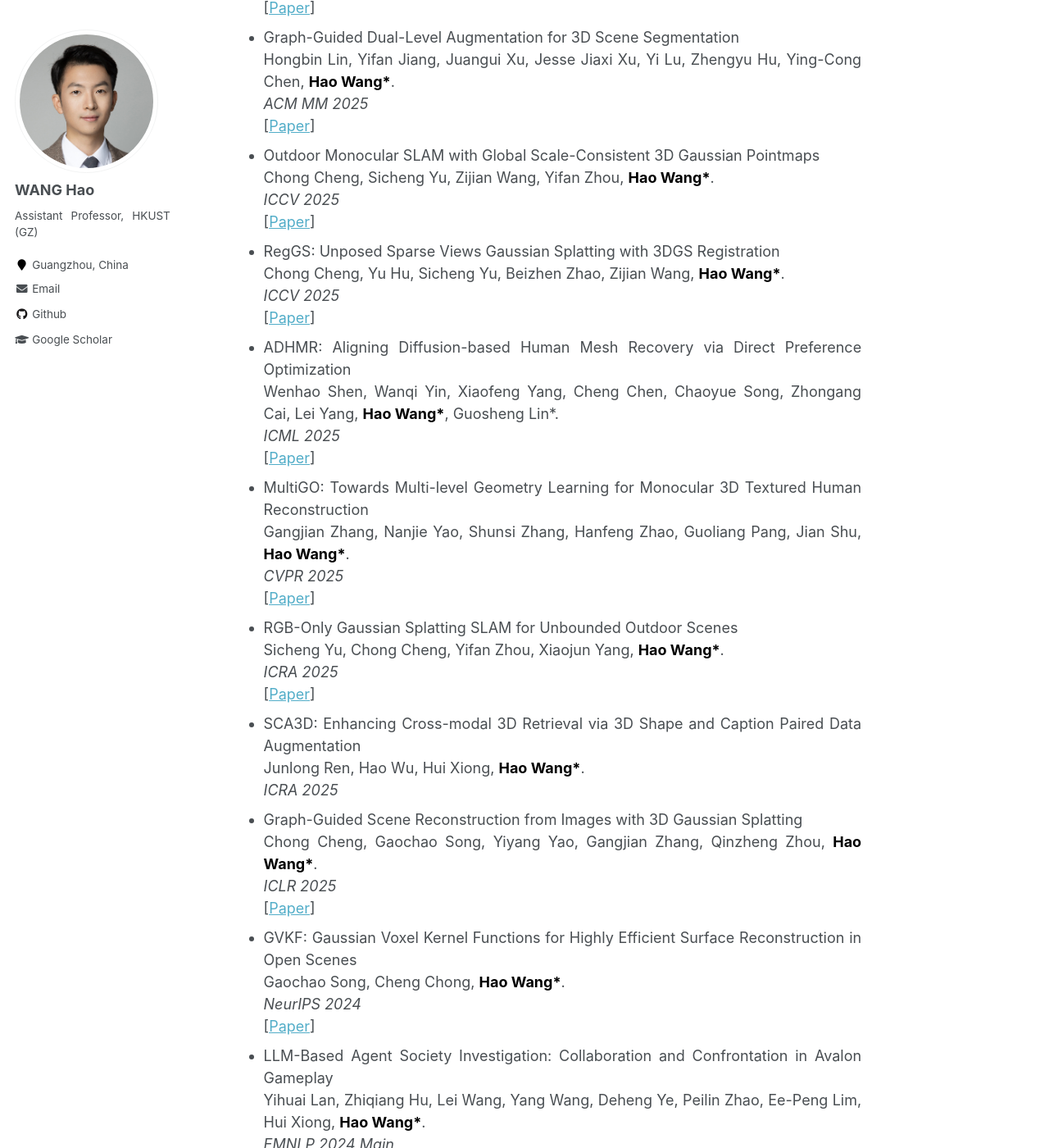
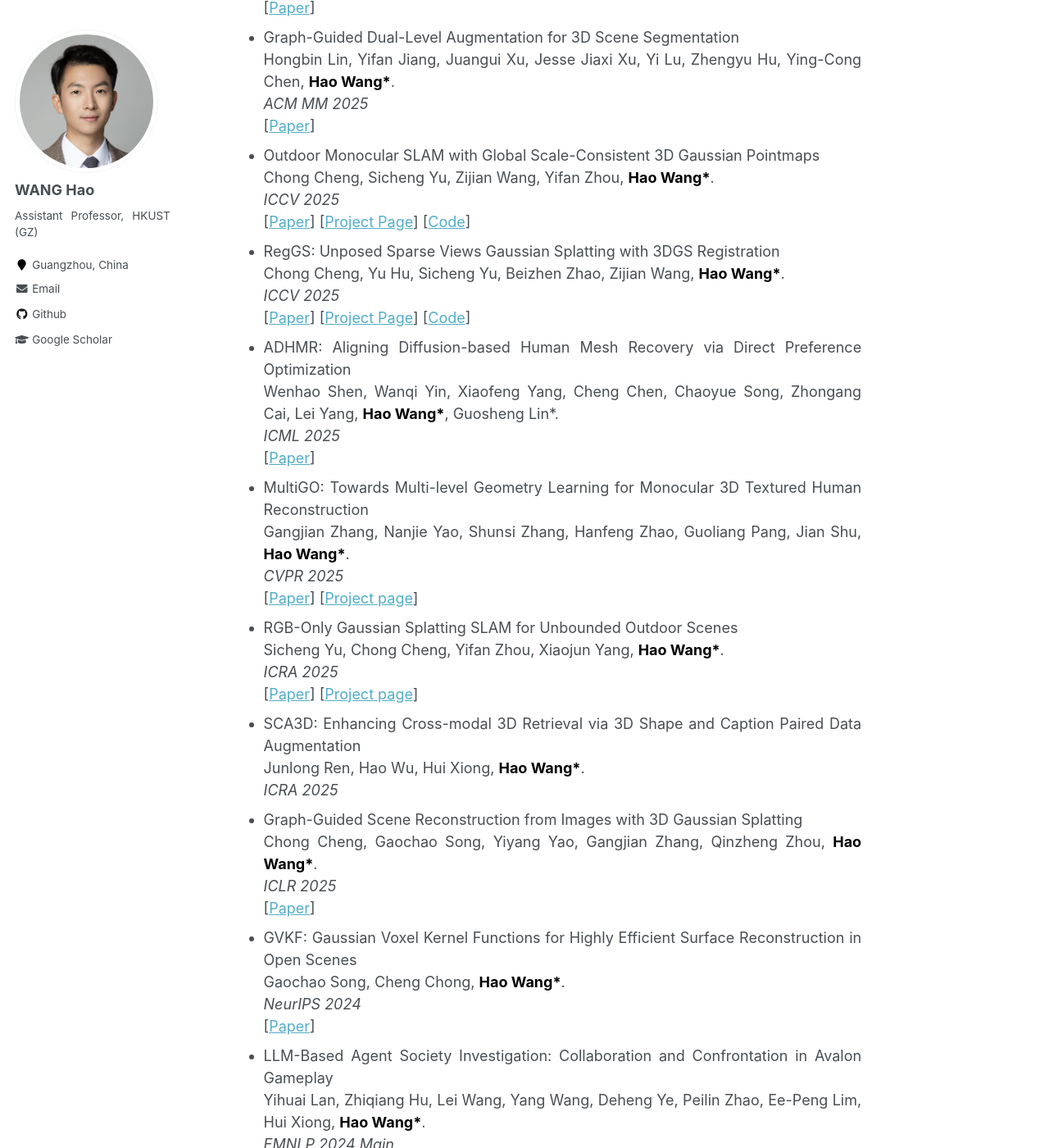
Before and after one commit to hwang1996/hwang1996.github.io, a Jekyll site: the page built from _pages/about.md, in a window 1280 px wide and 1400 px high, scrolled down 1916 px. Shown: the whole window at 82% size. Built offline with Jekyll 4.4.1, drawn with Linux system fonts in a browser that asks for light colours.

Commit message:
2025.12.10

```diff
--- a/_pages/about.md
+++ b/_pages/about.md
@@ -323,7 +323,7 @@ document.addEventListener('DOMContentLoaded', function () {
   Chong Cheng, Sicheng Yu, Zijian Wang, Yifan Zhou,
   <strong><font color="black">Hao Wang*</font></strong>.
   <br/><i>ICCV 2025</i><br>
-  [<a href="https://openaccess.thecvf.com/content/ICCV2025/papers/Cheng_Outdoor_Monocular_SLAM_with_Global_Scale-Consistent_3D_Gaussian_Pointmaps_ICCV_2025_paper.pdf">Paper</a>]
+  [<a href="https://openaccess.thecvf.com/content/ICCV2025/papers/Cheng_Outdoor_Monocular_SLAM_with_Global_Scale-Consistent_3D_Gaussian_Pointmaps_ICCV_2025_paper.pdf">Paper</a>] [<a href="https://3dagentworld.github.io/S3PO-GS/">Project Page</a>] [<a href="https://github.com/3DAgentWorld/S3PO-GS">Code</a>]
 </li>
 
 <li>
@@ -332,7 +332,7 @@ document.addEventListener('DOMContentLoaded', function () {
   Chong Cheng, Yu Hu, Sicheng Yu, Beizhen Zhao, Zijian Wang,
   <strong><font color="black">Hao Wang*</font></strong>.
   <br/><i>ICCV 2025</i> <br>
-  [<a href="https://openaccess.thecvf.com/content/ICCV2025/papers/Cheng_RegGS_Unposed_Sparse_Views_Gaussian_Splatting_with_3DGS_Registration_ICCV_2025_paper.pdf">Paper</a>]
+  [<a href="https://openaccess.thecvf.com/content/ICCV2025/papers/Cheng_RegGS_Unposed_Sparse_Views_Gaussian_Splatting_with_3DGS_Registration_ICCV_2025_paper.pdf">Paper</a>] [<a href="https://3dagentworld.github.io/reggs/">Project Page</a>]  [<a href="https://github.com/3DAgentWorld/RegGS">Code</a>]
 </li>
 
 <li>
@@ -350,7 +350,7 @@ document.addEventListener('DOMContentLoaded', function () {
   Gangjian Zhang, Nanjie Yao, Shunsi Zhang, Hanfeng Zhao, Guoliang Pang, Jian Shu,
   <strong><font color="black">Hao Wang*</font></strong>.
   <br/><i>CVPR 2025</i> <br>
-  [<a href="https://openaccess.thecvf.com/content/CVPR2025/papers/Zhang_MultiGO_Towards_Multi-level_Geometry_Learning_for_Monocular_3D_Textured_Human_CVPR_2025_paper.pdf">Paper</a>]
+  [<a href="https://openaccess.thecvf.com/content/CVPR2025/papers/Zhang_MultiGO_Towards_Multi-level_Geometry_Learning_for_Monocular_3D_Textured_Human_CVPR_2025_paper.pdf">Paper</a>] [<a href="https://multigohuman.github.io/">Project page</a>]
 </li>
 
 <li>
@@ -359,7 +359,7 @@ document.addEventListener('DOMContentLoaded', function () {
   Sicheng Yu, Chong Cheng, Yifan Zhou, Xiaojun Yang,
   <strong><font color="black">Hao Wang*</font></strong>.
   <br/><i>ICRA 2025</i> <br>
-  [<a href="https://arxiv.org/abs/2502.15633">Paper</a>]
+  [<a href="https://arxiv.org/abs/2502.15633">Paper</a>] [<a href="https://3dagentworld.github.io/opengs-slam/">Project page</a>]
 </li>
 
 <li>
```
